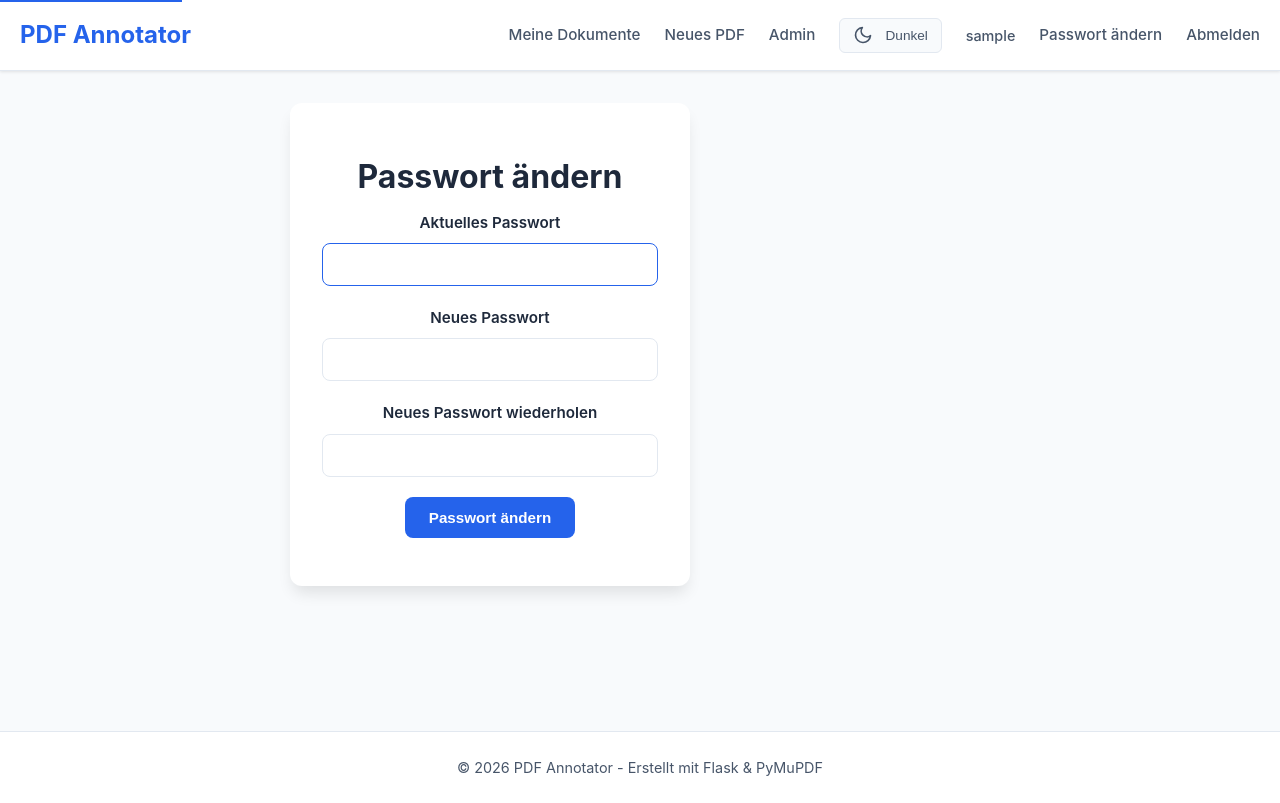
After one commit to jvanvinkenroye/pdfAnnotater, a Flask app: page /auth/change-password in a window 1280 px wide. The commit adds this page. Run offline with Flask 3, Linux system fonts and the light colour scheme; a user stored in the database is signed in; tables that the repository leaves empty hold one stand-in row (values such as "Sample post"); some libraries are stand-ins or nearby versions.

Commit message:
feat: add change-password page
Adds a self-service "Passwort ändern" flow (nav link, form, route)
so users no longer need a manual DB edit to change their password.
Requires the current password before setting a new one (min. 8
chars, confirmation must match).

- DatabaseManager.update_password()
- GET/POST /auth/change-password
- 6 new tests in tests/test_auth.py

```diff
--- a/src/pdf_annotator/models/database.py
+++ b/src/pdf_annotator/models/database.py
@@ -794,6 +794,28 @@ class DatabaseManager:
             row = cursor.fetchone()
             return row[0] if row else 0
 
+    def update_password(self, user_id: str, password_hash: str) -> bool:
+        """
+        Update a user's password hash.
+
+        Args:
+            user_id: UUID of user
+            password_hash: New hashed password from werkzeug.security
+
+        Returns:
+            bool: True if successful, False otherwise
+        """
+        try:
+            with self.get_connection() as conn:
+                cursor = conn.cursor()
+                cursor.execute(
+                    "UPDATE users SET password_hash = ? WHERE id = ?",
+                    (password_hash, user_id),
+                )
+                return bool(cursor.rowcount > 0)
+        except sqlite3.Error:
+            return False
+
     def set_user_theme(self, user_id: str, theme: str) -> bool:
         """
         Set theme preference for a user.
--- a/src/pdf_annotator/routes/auth.py
+++ b/src/pdf_annotator/routes/auth.py
@@ -186,6 +186,67 @@ def register_post() -> ResponseReturnValue:
     return redirect(url_for("upload.list_documents"))
 
 
+@auth_bp.route("/change-password", methods=["GET"])
+@login_required
+def change_password() -> ResponseReturnValue:
+    """Display change-password form."""
+    return render_template("auth/change_password.html")
+
+
+@auth_bp.route("/change-password", methods=["POST"])
+@login_required
+def change_password_post() -> ResponseReturnValue:
+    """
+    Handle change-password form submission.
+
+    Verifies the current password before setting the new one.
+
+    Returns:
+        Redirect to documents page on success, or re-render form with error
+    """
+    current_password = request.form.get("current_password", "")
+    new_password = request.form.get("new_password", "")
+    new_password_confirm = request.form.get("new_password_confirm", "")
+
+    db = DatabaseManager()
+    user_data = db.get_user_by_id(current_user.id)
+
+    if not user_data or not check_password_hash(
+        user_data["password_hash"], current_password
+    ):
+        return (
+            render_template(
+                "auth/change_password.html",
+                error="Aktuelles Passwort ist falsch.",
+            ),
+            401,
+        )
+
+    if len(new_password) < 8:
+        return (
+            render_template(
+                "auth/change_password.html",
+                error="Neues Passwort muss mindestens 8 Zeichen lang sein.",
+            ),
+            400,
+        )
+
+    if new_password != new_password_confirm:
+        return (
+            render_template(
+                "auth/change_password.html",
+                error="Neue Passwörter stimmen nicht überein.",
+            ),
+            400,
+        )
+
+    db.update_password(current_user.id, generate_password_hash(new_password))
+
+    return render_template(
+        "auth/change_password.html", success="Passwort erfolgreich geändert."
+    )
+
+
 @auth_bp.route("/theme", methods=["POST"])
 @login_required
 def set_theme() -> ResponseReturnValue:
--- /dev/null
+++ b/src/pdf_annotator/templates/auth/change_password.html
@@ -0,0 +1,35 @@
+{% extends "base.html" %}
+
+{% block title %}Passwort ändern - PDF Annotator{% endblock %}
+
+{% block content %}
+<div class="upload-container">
+    <div class="upload-content" style="max-width: 400px;">
+        <h1>Passwort ändern</h1>
+
+        {% if error %}
+        <div class="flash flash-error" style="margin-bottom: 1.5rem;">{{ error }}</div>
+        {% endif %}
+        {% if success %}
+        <div class="flash flash-success" style="margin-bottom: 1.5rem;">{{ success }}</div>
+        {% endif %}
+
+        <form method="POST">
+            <input type="hidden" name="csrf_token" value="{{ csrf_token() }}"/>
+            <div class="form-group">
+                <label for="current_password">Aktuelles Passwort</label>
+                <input type="password" id="current_password" name="current_password" class="form-input" required autofocus>
+            </div>
+            <div class="form-group">
+                <label for="new_password">Neues Passwort</label>
+                <input type="password" id="new_password" name="new_password" class="form-input" required minlength="8">
+            </div>
+            <div class="form-group">
+                <label for="new_password_confirm">Neues Passwort wiederholen</label>
+                <input type="password" id="new_password_confirm" name="new_password_confirm" class="form-input" required minlength="8">
+            </div>
+            <button type="submit" class="btn btn-primary">Passwort ändern</button>
+        </form>
+    </div>
+</div>
+{% endblock %}
--- a/src/pdf_annotator/templates/base.html
+++ b/src/pdf_annotator/templates/base.html
@@ -69,6 +69,7 @@
                 </button>
                 {% if current_user.is_authenticated %}
                 <span class="nav-user">{{ current_user.username }}</span>
+                <a href="{{ url_for('auth.change_password') }}" class="nav-link">Passwort ändern</a>
                 <a href="{{ url_for('auth.logout') }}" class="nav-link">Abmelden</a>
                 {% else %}
                 <a href="{{ url_for('auth.login') }}" class="nav-link">Einloggen</a>
```
Also changed, not shown: tests/test_auth.py (added, +75 -0 lines).
